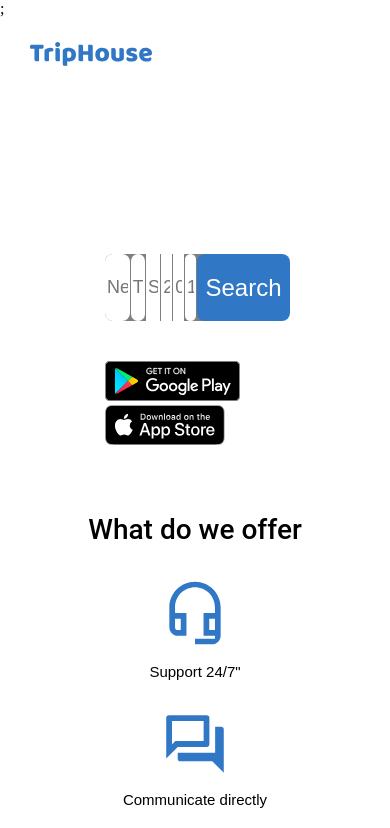
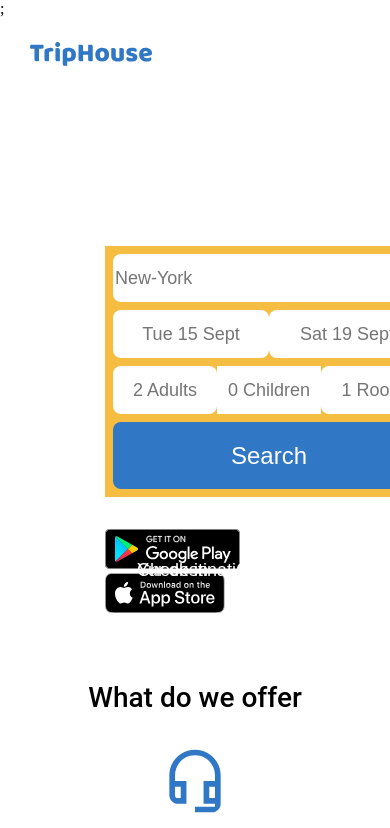
Before and after one commit to antongavrus/if-html, a website: page index.html in a window 390 px wide. Shown: the top 828 px of the page. Drawn offline with Linux system fonts and the light colour scheme; files whose address does not match are found by name.

Commit message:
Adaptive top-section

```diff
--- a/index.html
+++ b/index.html
@@ -9,7 +9,7 @@
   <body class="body">
   <div class="top-section__size">;
   <div class="top-section">
-    <div class="top-section__header col-mob-6">
+      <div class="top-section__header">
         <div class="logo-position">
         <svg class="header__icons logo">
           <use href="./triphouse-img/sprite.svg#logo" />
@@ -33,6 +33,7 @@
     </div>
     <div class="top-section__page">
       <h1 class="top-section__title col-mob-6">Discover stays<br>to live, work or just relax</h1>
+      <div class="top-section__search-background">
       <div class="top-section__search">
         <div class="top-section__form-city col-mob-6">
           <div>
@@ -53,22 +54,23 @@
         </div>
         <div class="top-section__form-adult col-mob-2">
           <div>
-            <input class="top-section__form top-section__form-date-out--border" required type="text" name="name4" placeholder="2 Adults">
+            <input class="top-section__form top-section__form-adult--border" required type="text" name="name4" placeholder="2 Adults">
           </div>
         </div>
         <div class="top-section__form-children col-mob-2">
           <div>
-            <input class="top-section__form top-section__form-date-out--border" required type="text" name="name5" placeholder="0 Children">
+            <input class="top-section__form top-section__form-children--border" required type="text" name="name5" placeholder="0 Children">
           </div>
         </div>
         <div class="top-section__form-room col-mob-2">
           <div>
-            <input class="top-section__form top-section__form-date-in--border" required type="text" name="name6" placeholder="1 Room">
+            <input class="top-section__form top-section__form-room--border" required type="text" name="name6" placeholder="1 Room">
           </div>
         </div>
         <div class="top-section__button--size col-mob-6">
           <div>
             <button class="top-section__button">Search</button>
+          </div>
         </div>
       </div>
       </div>
--- a/styles/styles.css
+++ b/styles/styles.css
@@ -43,7 +43,6 @@
 
 .header__icons {
     object-fit: none;
-
 }
 
 .header__text {
@@ -149,6 +148,24 @@
 .top-section__form-date-out--border {
     text-align: center;
     align-self: normal;
+    border: hidden;
+}
+
+.top-section__form-adult--border {
+    text-align: center;
+    align-self: normal;
+    border: hidden;
+}
+
+.top-section__form-children--border {
+    text-align: center;
+    align-self: normal;
+    border: hidden;
+}
+
+.top-section__form-room--border {
+    border-radius: 8px;
+    text-align: center;
     border: hidden;
 }
 
@@ -319,6 +336,8 @@
 
     /*TOP-SECTION*/
 
+
+
     .top-section__header {
         max-width: 330px;
         display: flex;
@@ -332,6 +351,10 @@
         width: 122px;
     }
 
+    .top-section__form {
+        height: 48px;
+    }
+
     .top-section__title {
         max-width: 330px;
         font-size: 30px;
@@ -341,34 +364,115 @@
         white-space: nowrap;
         width: 100vw;
         margin: auto;
+        padding-bottom: 32px;
     }
+
+
 
     .top-section__page {
         padding: 0 105px 0 105px;
 
     }
 
+    .top-section__search-background {
+        background-color: #f5bd41;
+        min-width: 328px;
+    }
+
     .top-section__search {
-        max-width: 1255px;
-        margin: 40px 0 40px 0;
+        min-width: 312px;
+        margin: 8px 8px 8px 8px;
         display: flex;
         flex-direction: row;
         justify-content: center;
-        background-color: rgba(0,0,0,0.5);
-        border-radius: 8px;
+        background-color: #f5bd41;
+        flex-wrap: wrap;
         white-space: normal;
         align-items: flex-end;
+
     }
 
-    .top-section__button--size {
-        max-width: 312px;
-        align-self: center;
+    .top-section__form-city {
+        padding-bottom: 8px;
     }
+
+    .top-section__form-date-in {
+        padding-right: 0;
+        padding-bottom: 8px;
+
+    }
+
+    .top-section__form-date-out {
+        padding-right: 0;
+        padding-bottom: 8px;
+    }
+
+    .top-section__form-adult {
+        padding-right: 0;
+        padding-bottom: 8px;
+    }
+
+    .top-section__form-children {
+        padding-right: 0;
+        padding-bottom: 8px;
+    }
+
+    .top-section__form-room {
+        padding-bottom: 8px;
+    }
+
+    .top-section__form-city--border {
+        padding-top: 0;
+        padding-bottom: 0;
+    }
+
+
+    .top-section__form-date-in--border {
+        padding: 0;
+        width: 100%;
+    }
+
+    .top-section__form-date-out--border {
+        width: 100%;
+        border-radius: 8px;
+        border: hidden;
+        padding: 0;
+
+    }
+
+    .top-section__form-adult--border {
+        border-radius: 8px;
+        border: hidden;
+        padding: 0;
+    }
+
+    .top-section__form-date-in :first-child {
+        border-right: 4px;
+    }
+
+    .top-section__form-date-out :last-child {
+        border-left: 4px;
+    }
+
+    .top-section__form-children--border {
+        padding: 0;
+
+    }
+
+    .top-section__form-room--border {
+        padding: 0;
+
+    }
+
 
     .top-section__download-icons {
         padding-bottom: 40px;
+        padding-top: 32px;
     }
 
+    .top-section__button {
+        margin: 0;
+    }
 
     /*ADVANTAGES*/
 
```
Lines whose indentation alone changed are shown as unchanged.
